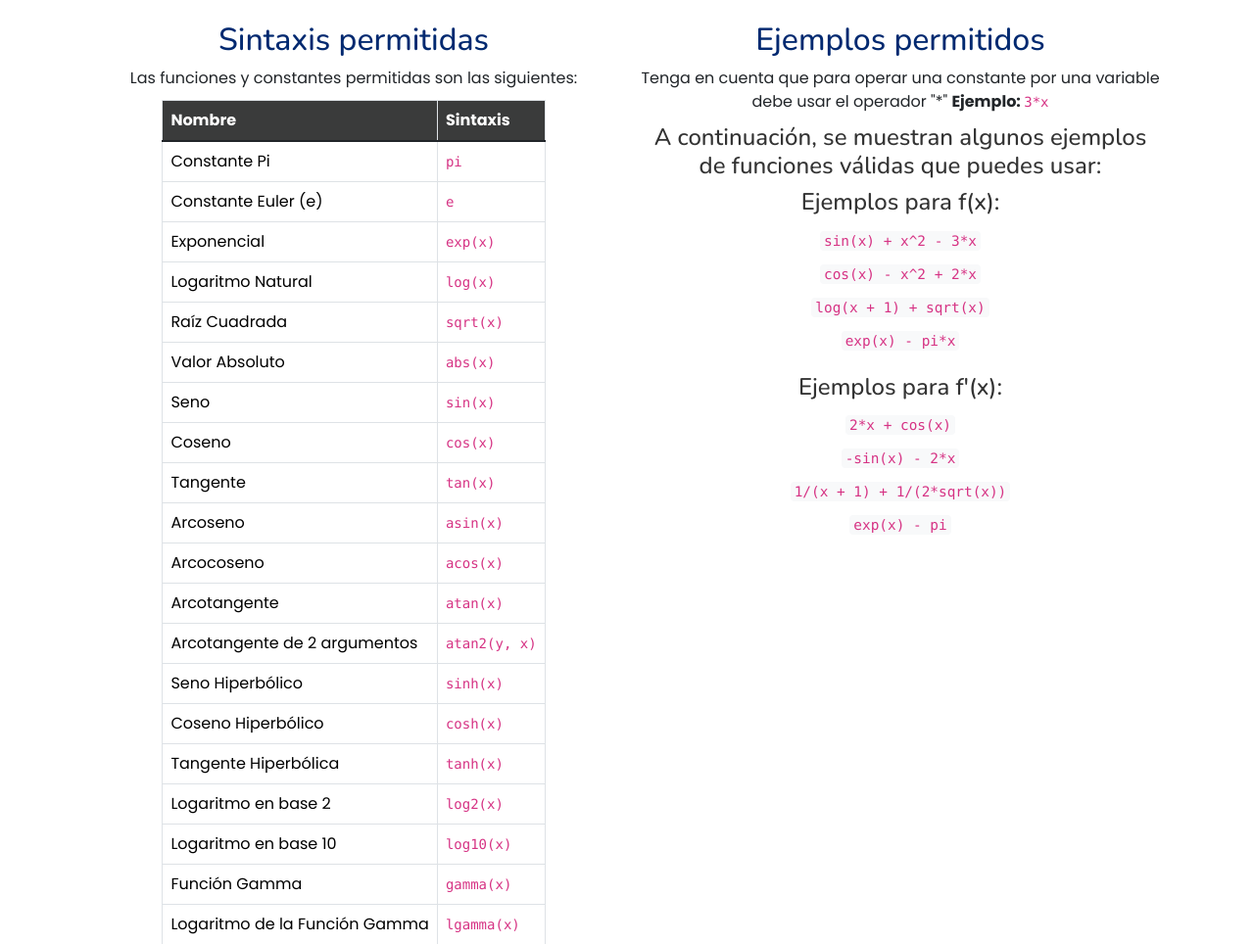
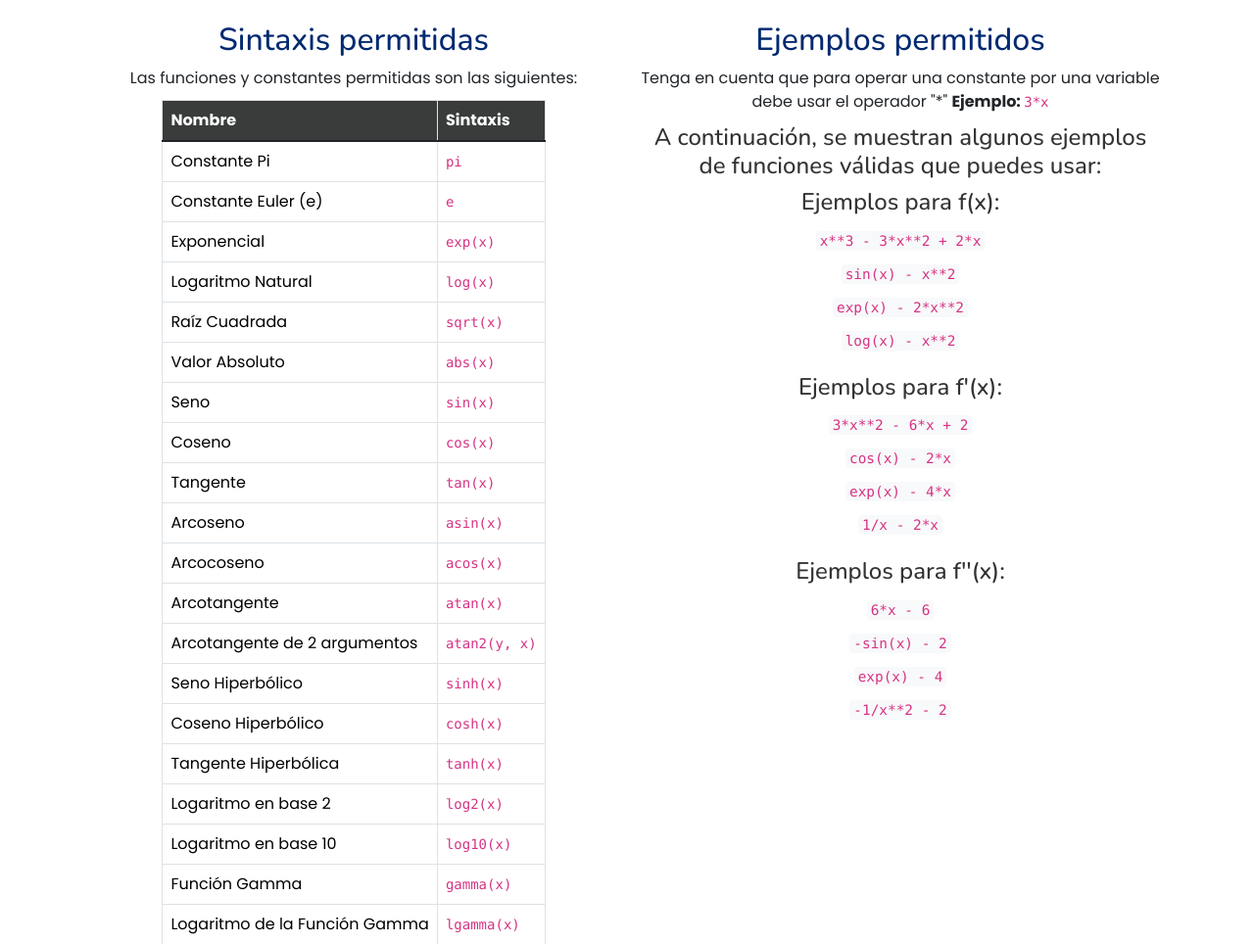
Before and after one commit to alejoriosm04/NumeriSketch, a Django app: page /multiple_roots/ in a window 1280 px wide. Shown: the part 1626-2590 px from the top of the page at 98% size. Run offline with Django 5.2, Linux system fonts and the light colour scheme; some libraries are stand-ins or nearby versions.

Commit message:
refactor: Refactor mathematical expression examples in bisection and multiple_roots views

```diff
--- a/apps/chapter_1/multiple_roots/templates/multiple_roots.html
+++ b/apps/chapter_1/multiple_roots/templates/multiple_roots.html
@@ -275,19 +275,28 @@
         <div class="example">
           <h4>Ejemplos para f(x):</h4>
           <ul>
-            <li><code>sin(x) + x^2 - 3*x</code></li>
-            <li><code>cos(x) - x^2 + 2*x</code></li>
-            <li><code>log(x + 1) + sqrt(x)</code></li>
-            <li><code>exp(x) - pi*x</code></li>
+            <li><code>x**3 - 3*x**2 + 2*x</code></li>
+            <li><code>sin(x) - x**2</code></li>
+            <li><code>exp(x) - 2*x**2</code></li>
+            <li><code>log(x) - x**2</code></li>
           </ul>
         </div>
         <div class="example">
           <h4>Ejemplos para f'(x):</h4>
           <ul>
-            <li><code>2*x + cos(x)</code></li>
-            <li><code>-sin(x) - 2*x</code></li>
-            <li><code>1/(x + 1) + 1/(2*sqrt(x))</code></li>
-            <li><code>exp(x) - pi</code></li>
+            <li><code>3*x**2 - 6*x + 2</code></li>
+            <li><code>cos(x) - 2*x</code></li>
+            <li><code>exp(x) - 4*x</code></li>
+            <li><code>1/x - 2*x</code></li>
+          </ul>
+        </div>
+        <div class="example">
+          <h4>Ejemplos para f''(x):</h4>
+          <ul>
+            <li><code>6*x - 6</code></li>
+            <li><code>-sin(x) - 2</code></li>
+            <li><code>exp(x) - 4</code></li>
+            <li><code>-1/x**2 - 2</code></li>
           </ul>
         </div>
       </div>
```
Also changed, not shown: apps/chapter_1/bisection/templates/bisection.html (+4 -13 lines), static/graphs/graph.svg.
